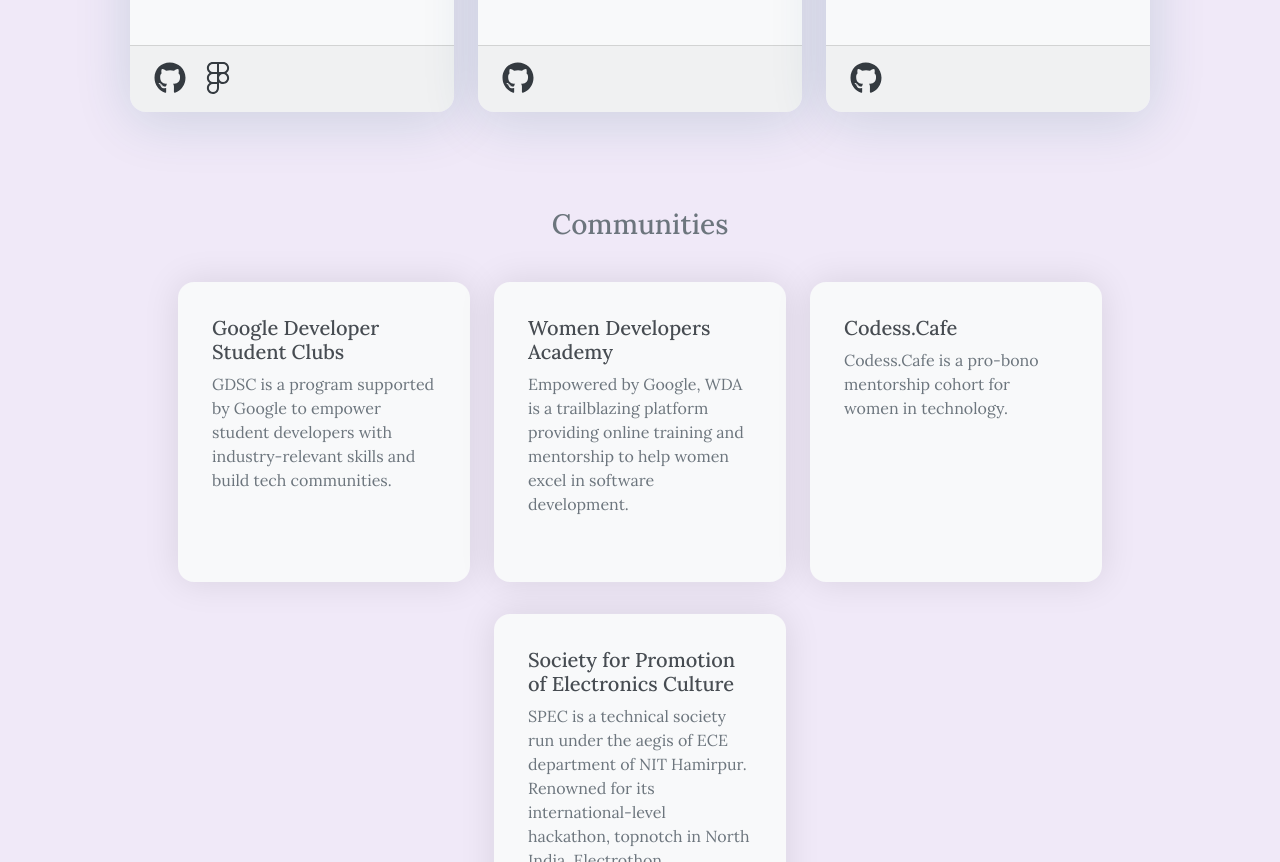
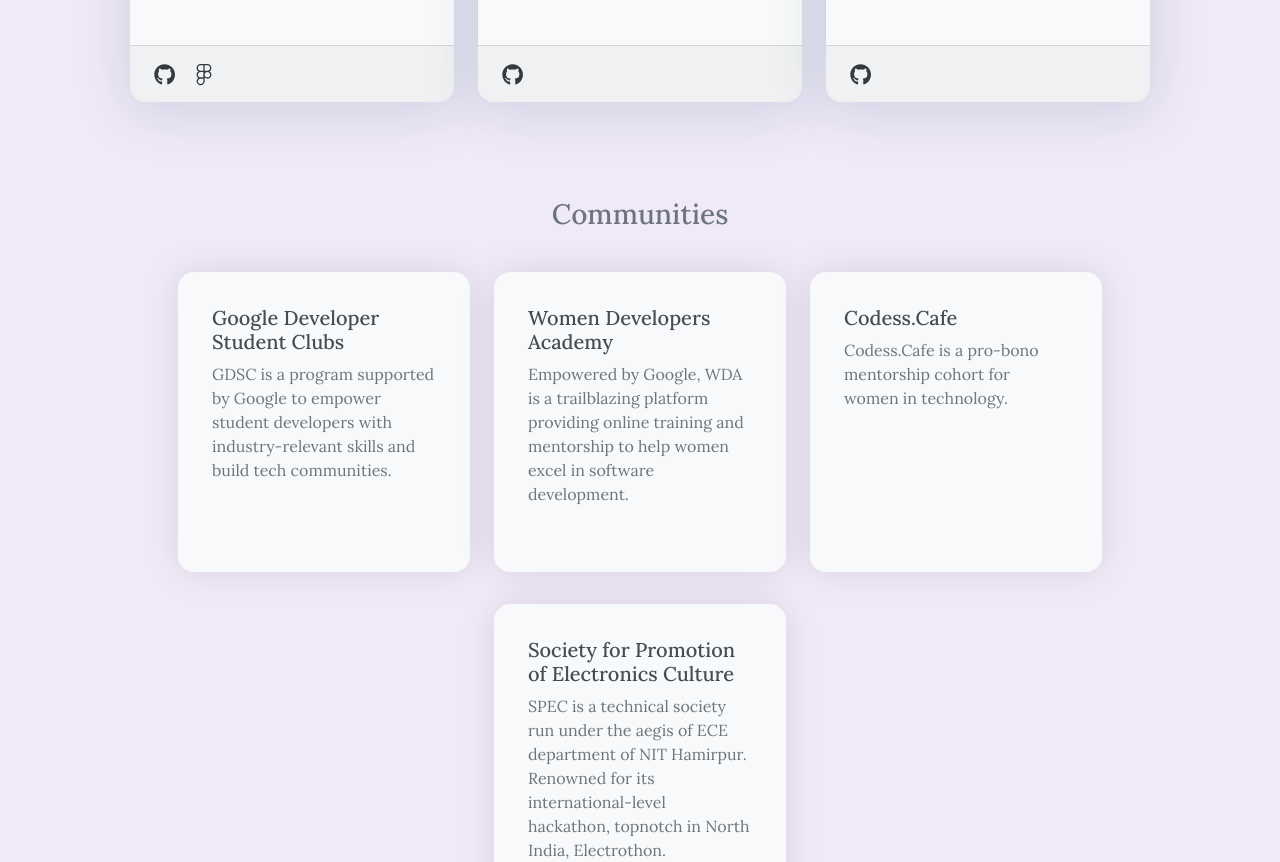
Before and after one commit to ShresthaJaiswal/ShresthaJaiswal.github.io, a plain HTML site: page index.html in a window 1280 px wide. Shown: the part 3499-4361 px from the top of the page. Drawn offline with Linux system fonts and the light colour scheme.

Commit message:
revert back to smaller icons

```diff
--- a/index.html
+++ b/index.html
@@ -916,13 +916,13 @@
 
                         <span class="m-1 mx-2">
                             <a href="https://github.com/gurusabarish/hugo-profile" target="_blank">
-                                <i class="fab fa-2x fa-github"></i>
+                                <i class="fab fa-lg fa-github"></i>
                             </a>
                         </span>
 
                         <span class="m-1 mx-2">
                             <a href="https://www.figma.com/file/pvhZTVyjj2K9g0SH1xm8lt/StrayCare-Design?node-id=0%3A1&amp;t=w0XtxCVgDNjiWWQN-1" target="_blank">
-                                <i class="fab fa-2x fa-figma"></i>
+                                <i class="fab fa-lg fa-figma"></i>
                             </a>
                         </span>
 
@@ -969,7 +969,7 @@
 
                         <span class="m-1 mx-2">
                             <a href="https://github.com/suyashsachdeva/COVID-Cough-Detection" target="_blank">
-                                <i class="fab fa-2x fa-github"></i>
+                                <i class="fab fa-lg fa-github"></i>
                             </a>
                         </span>
 
@@ -1002,7 +1002,7 @@
 
                         <span class="m-1 mx-2">
                             <a href="https://shresthajaiswal.github.io/At-Your-Door/" target="_blank">
-                                <i class="fab fa-2x fa-github"></i>
+                                <i class="fab fa-lg fa-github"></i>
                             </a>
                         </span>
 
```
